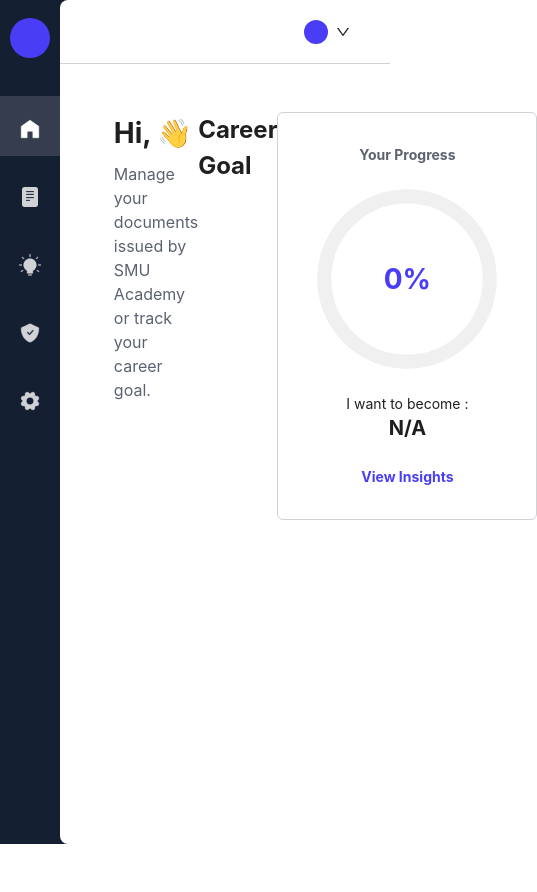
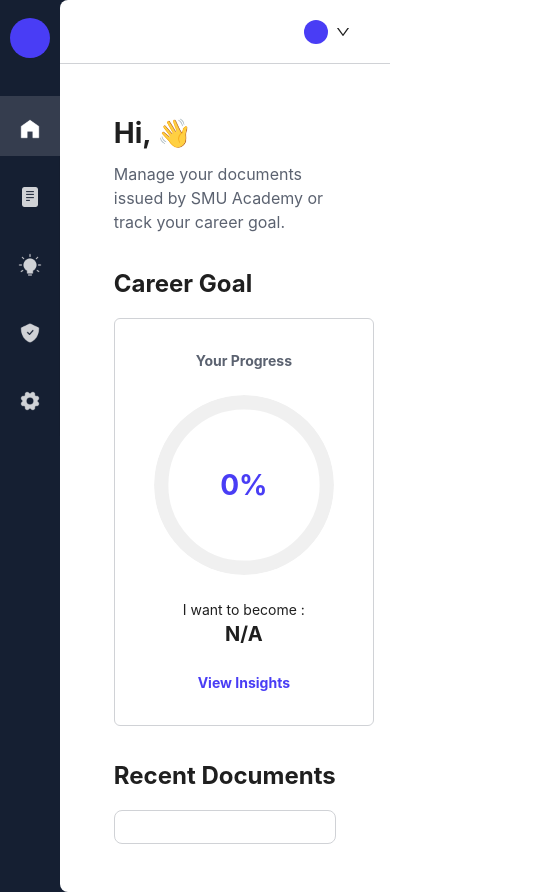
Before and after one commit to MatthewArtisan17/accredify-technical-assessment, a React (Create React App) app: page / in a window 390 px wide. Shown: the whole page, 537 px wide, since content can reach past the window. Before the commit the page ends 844 px from the top, so only its background shows below. Built offline with nearby package versions, Linux system fonts and the light colour scheme; no server answers.

Commit message:
Create recent documents component

```diff
--- a/src/components/CareerGoal.jsx
+++ b/src/components/CareerGoal.jsx
@@ -35,7 +35,7 @@ const CareerGoal = () => {
 	const article = getArticle(careerGoal?.name);
 
 	return (
-		<>
+		<div>
 			<h2 className='career-goal-title'>Career Goal</h2>
 			<div className='career-goal-card'>
 				<p className='font-bold text-sm text-[#5B6270]'>Your Progress</p>
@@ -54,7 +54,7 @@ const CareerGoal = () => {
 					View Insights
 				</Link>
 			</div>
-		</>
+		</div>
 	);
 };
 
--- /dev/null
+++ b/src/components/RecentDocuments.jsx
@@ -0,0 +1,35 @@
+import React from "react";
+import { useSelector } from "react-redux";
+import { List, Card, Spin } from "antd";
+import { LoadingOutlined } from "@ant-design/icons";
+import "../styles/components/RecentDocuments.css"; // Ensure you create this file for styling
+
+const RecentDocuments = () => {
+	const documents = useSelector((state) => state.documents.data || []);
+	const loading = useSelector((state) => state.documents.loading);
+
+	if (loading) {
+		return (
+			<Spin
+				tip="Loading..."
+				indicator={<LoadingOutlined style={{ fontSize: 48 }} spin />}
+				style={{
+					display: "flex",
+					justifyContent: "center",
+					alignItems: "center",
+					height: "100%",
+				}}
+			/>
+		);
+	}
+
+	return (
+		<div className='recent-documents-container'>
+			<h2 className="recent-documents-title">Recent Documents</h2>
+			<div className='recent-documents-card'>
+			</div>
+		</div>
+	);
+};
+
+export default RecentDocuments;
--- a/src/pages/HomePage.jsx
+++ b/src/pages/HomePage.jsx
@@ -8,6 +8,7 @@ import { Spin } from "antd";
 import CareerGoal from "../components/CareerGoal";
 
 import "../styles/pages/HomePage.css";
+import RecentDocuments from "../components/RecentDocuments";
 
 const HomePage = () => {
 	const dispatch = useDispatch();
@@ -56,7 +57,10 @@ const HomePage = () => {
 						Manage your documents issued by SMU Academy or track your career goal.
 					</p>
 				</div>
-				<CareerGoal />
+				<div className='homepage-main-content'>
+					<CareerGoal />
+					<RecentDocuments />
+				</div>
 			</div>
 		</div>
 	);
--- /dev/null
+++ b/src/styles/components/RecentDocuments.css
@@ -0,0 +1,21 @@
+.recent-documents-container {
+    flex-grow: 1;
+}
+
+.recent-documents-title {
+    font-size: 24px;
+    font-weight: bold;
+    margin-bottom: 16px;
+}
+
+.recent-documents-card {
+    width: 100%;
+    padding: 16px;
+    background: white;
+    border: 1px solid #d0d2d6;
+    border-radius: 8px;
+    display: flex;
+    flex-direction: column;
+    gap: 16px;
+    align-items: center;
+}
--- a/src/styles/pages/HomePage.css
+++ b/src/styles/pages/HomePage.css
@@ -3,9 +3,13 @@
 }
 
 .homepage-content {
-    @apply flex flex-row sm:flex-col w-[95%] max-w-[1092px] h-fit mx-auto;
+    @apply flex flex-col w-[95%] max-w-[1092px] h-fit mx-auto;
 }
 
 .homepage-title {
     @apply flex flex-col gap-2 w-full mb-8
 }
+
+.homepage-main-content{
+    @apply flex flex-col sm:flex-row gap-8 w-full;
+}
```
